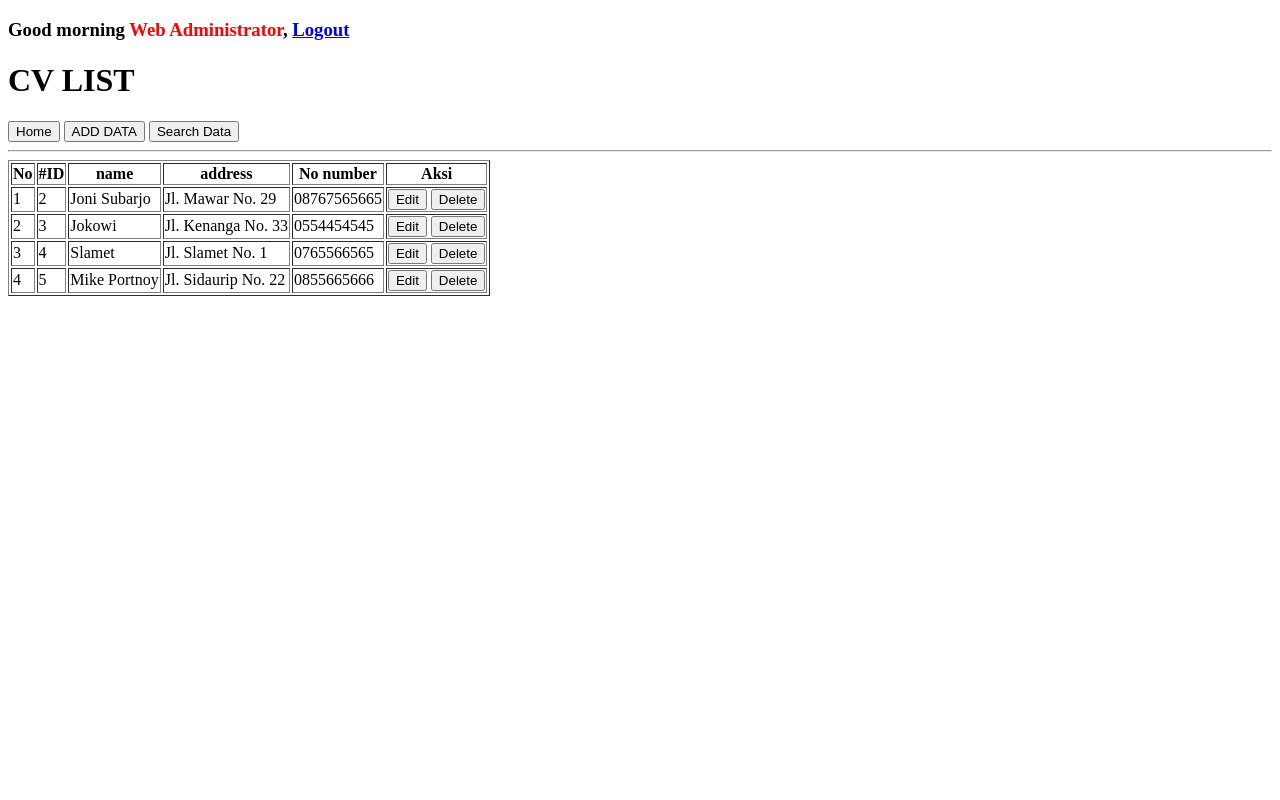
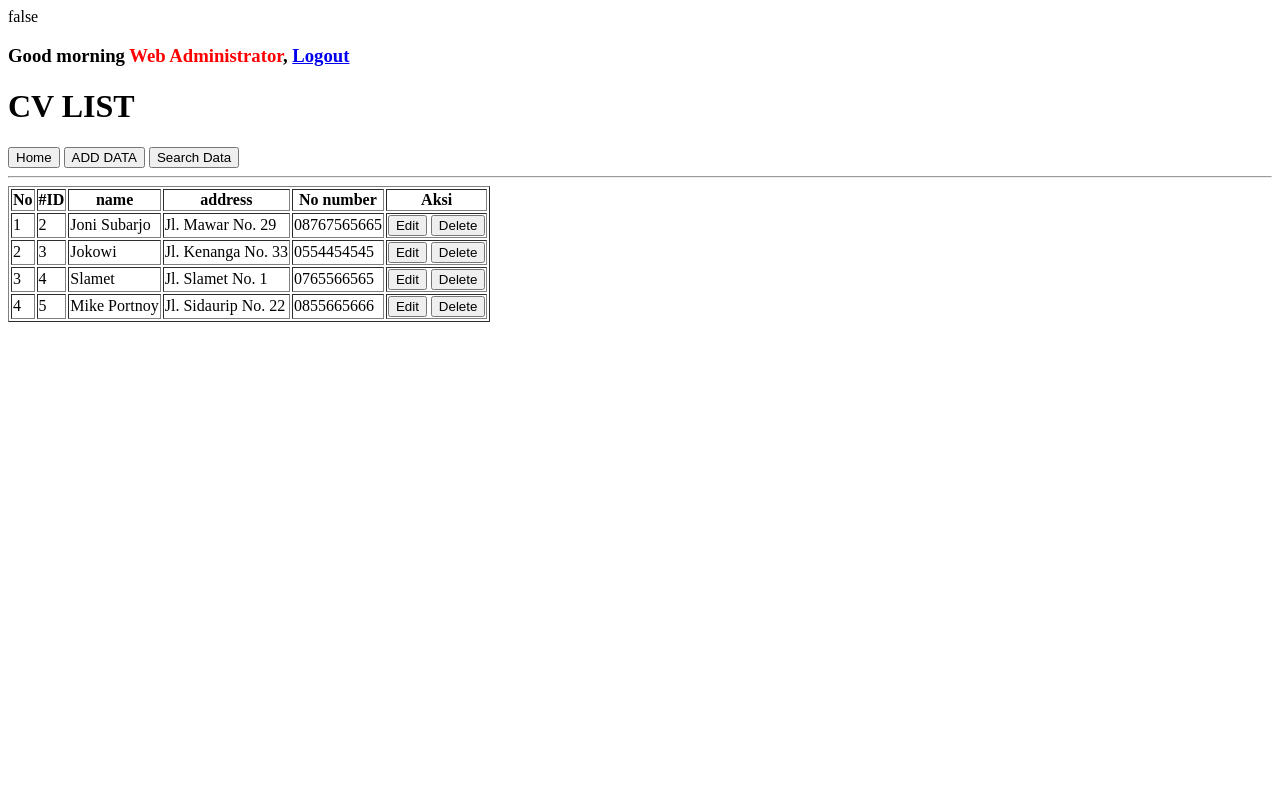
Before and after one commit to arifab/crud-pdo, a PHP site: page /index.php in a window 1280 px wide. Run offline with PHP 8.4, Linux system fonts and the light colour scheme; a user stored in the database is signed in; data comes from the database, SQL or seed files in the repository.

Commit message:
Update index.php

```diff
--- a/index.php
+++ b/index.php
@@ -5,8 +5,9 @@ require_once "User.php";
 // Buat object user
 $user = new User($db);
 // Jika belum login
-if (!$user->isLoggedIn()) {
-    header("location: login.php"); //Redirect ke halaman login
+if ($user->isLoggedIn()) {
+    echo !$user->isLoggedIn() ? "true" : "false";
+    // header("location: login.php"); //Redirect ke halaman login
 }
 // Ambil data user saat ini
 $currentUser = $user->getUser();
```
